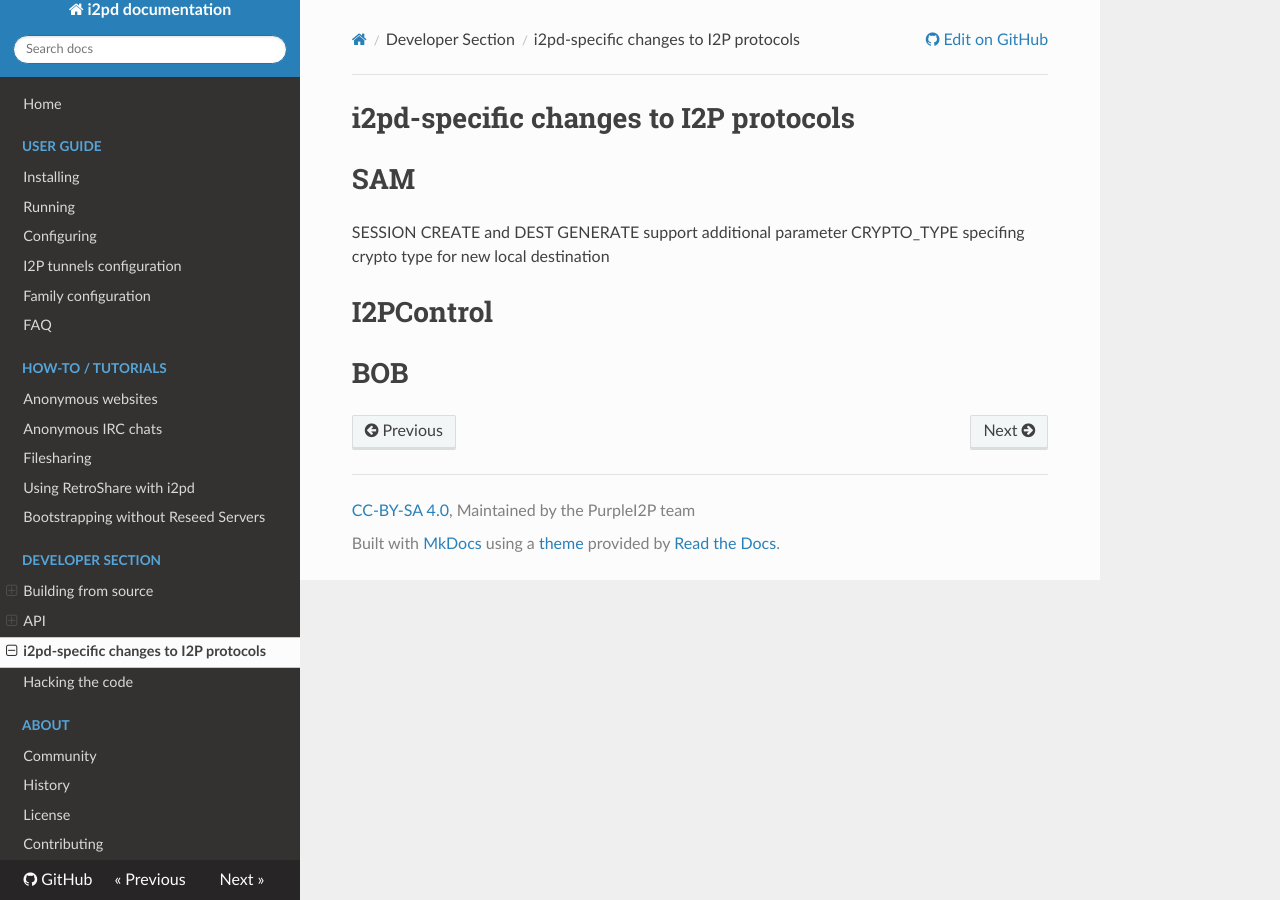
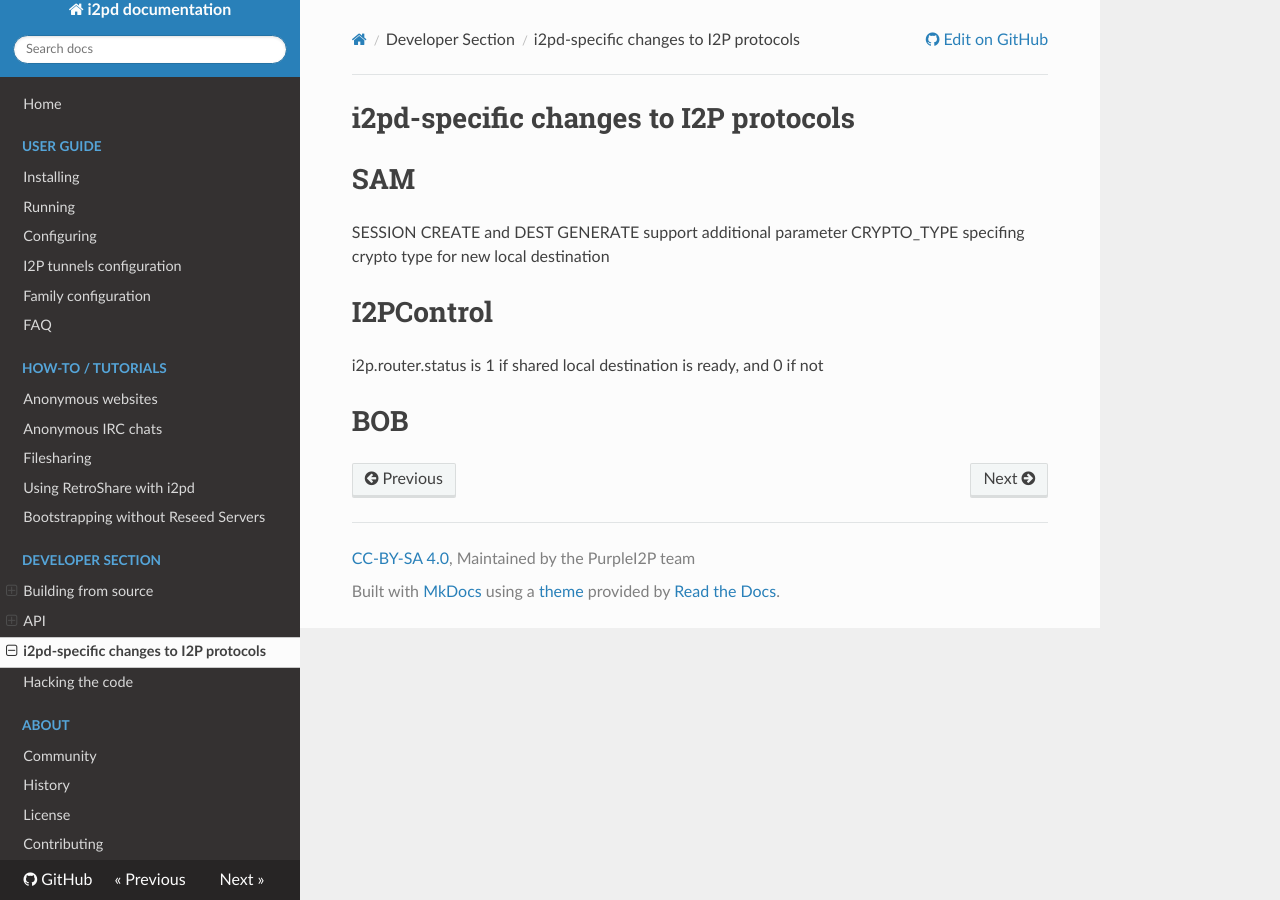
Before and after one commit to PurpleI2P/i2pd_docs_en, an MkDocs documentation site: the page built from docs/devs/i2pd-specifics.md, in a window 1280 px wide. Built offline with MkDocs 1.6.1, drawn with Linux system fonts in a browser that asks for light colours; nearby versions of some CDN libraries; old or Windows-style settings are respelled for this version of MkDocs.

Commit message:
i2p.router.status

```diff
--- a/docs/devs/i2pd-specifics.md
+++ b/docs/devs/i2pd-specifics.md
@@ -6,5 +6,6 @@ SESSION CREATE and DEST GENERATE support additional parameter CRYPTO_TYPE specif
 
 
 # I2PControl
+i2p.router.status is 1 if shared local destination is ready, and 0 if not
 
 # BOB
```
